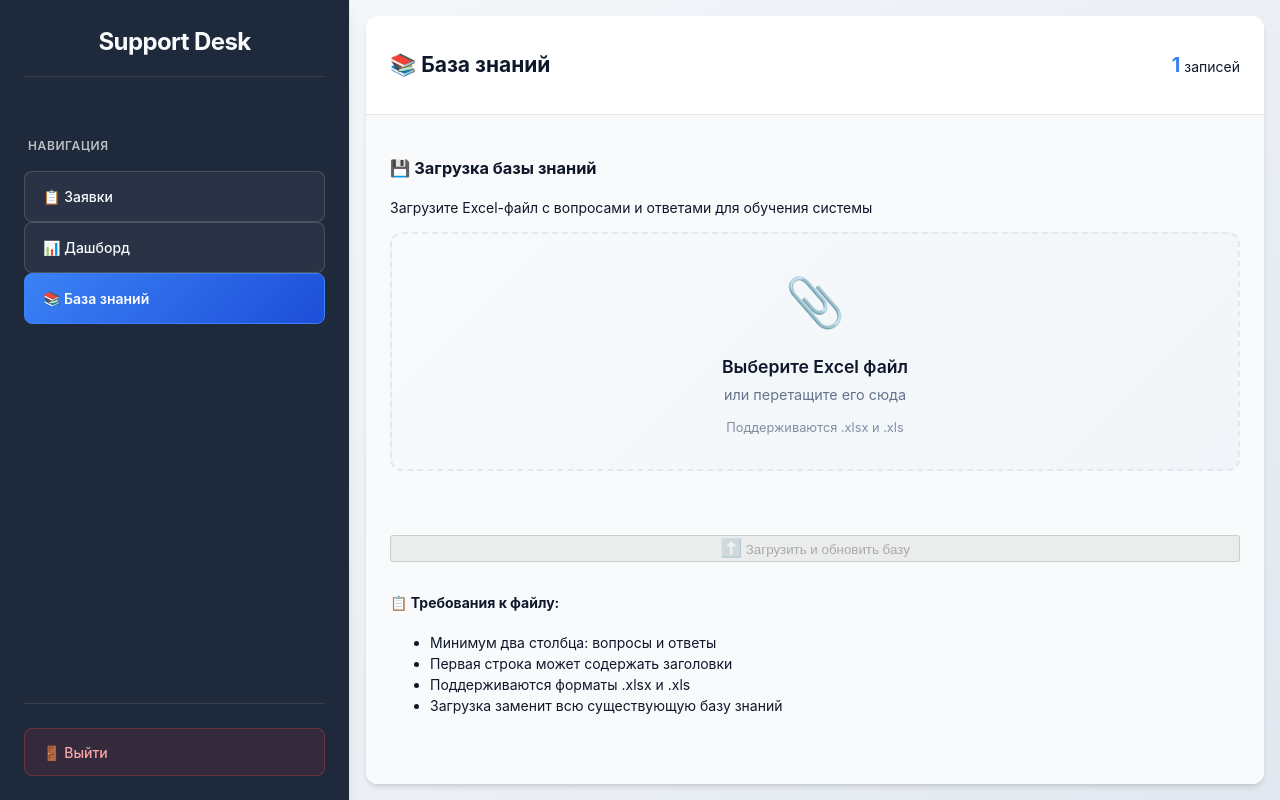
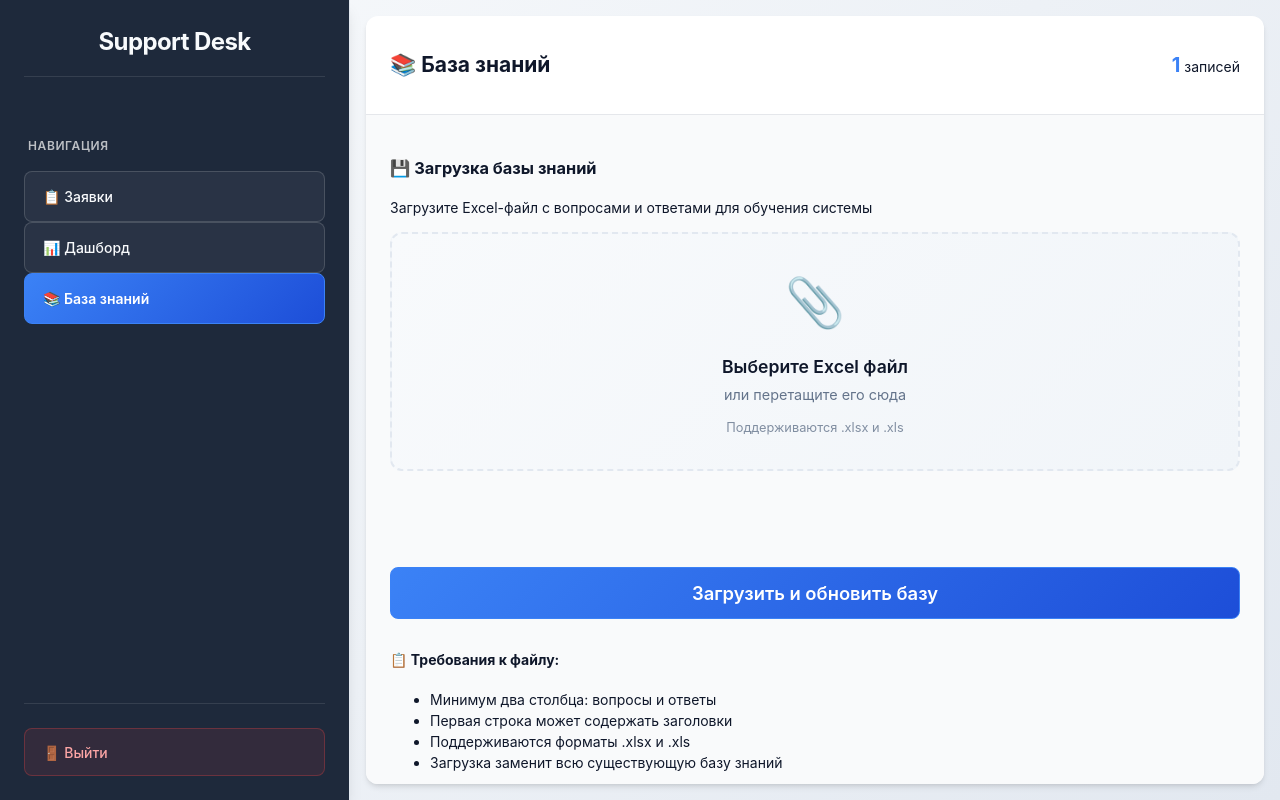
Before and after one commit to Kostya-meow/support, a FastAPI app: template app/templates/knowledge.html in a window 1280 px wide. Run offline with FastAPI, Linux system fonts and the light colour scheme; the template is opened without the code that fills it: most values are stand-ins (such as "Sample title", 1, 10 or a date in 2020).

Commit message:
более менее 1

```diff
--- a/app/bot.py
+++ b/app/bot.py
@@ -112,12 +112,12 @@ def create_dispatcher(
                 for i, chat_msg in enumerate(chat_history):
                     try:
                         sender = USER_SENDER if chat_msg.is_user else BOT_SENDER
+                        # Для новых сообщений не передавать created_at, чтобы использовалось текущее время
                         await crud.add_message(
                             session,
                             ticket_id=ticket.id,
                             sender=sender,
                             text=chat_msg.message,
-                            created_at=chat_msg.timestamp,
                             is_system=False
                         )
                         print(f"BOT DEBUG: Added history message {i+1}/{len(chat_history)}: {sender} - {chat_msg.message[:30]}...")
@@ -250,11 +250,9 @@ def create_dispatcher(
                 # Сохраняем расшифровку только для оператора
                 ticket_id, has_ticket = await _persist_message(message, transcribed_text)
 
-                if has_ticket and ticket_id:
-                    # В чат оператора отправляем только текст
-                    await _send_bot_message(ticket_id, transcribed_text)
-                else:
-                    # Для пользователя просто ответ бота
+                # Если есть заявка, сообщение уже сохранено как от пользователя — ничего не отправляем от бота
+                # Если нет заявки — просто ответить пользователю
+                if not has_ticket or not ticket_id:
                     await _answer_with_rag_only(message, transcribed_text)
 
             finally:
@@ -347,7 +345,6 @@ def create_dispatcher(
                             ticket_id=ticket.id,
                             sender=sender,
                             text=chat_msg.message,
-                            created_at=chat_msg.timestamp,
                             is_system=False
                         )
                         print(f"BOT DEBUG: Added history message {i+1}: [{sender}] {chat_msg.message[:30]}...")
--- a/app/crud.py
+++ b/app/crud.py
@@ -74,8 +74,7 @@ async def add_message(
         telegram_message_id=telegram_message_id,
         is_system=is_system,
     )
-    if created_at:
-        message.created_at = created_at
+    # Не передавать created_at, всегда использовать серверное время
     session.add(message)
     conversation = await session.get(models.Conversation, conversation_id)
     if conversation:
--- a/app/static/styles.css
+++ b/app/static/styles.css
@@ -1,3 +1,37 @@
+/* Центрирование и стиль кнопки загрузки базы знаний */
+#uploadButton.primary-button {
+    display: flex;
+    align-items: center;
+    justify-content: center;
+    margin: 32px auto 0 auto;
+    font-size: 1.15rem;
+    padding: 16px 32px;
+    min-width: 320px;
+    box-shadow: 0 4px 12px rgba(59, 130, 246, 0.10);
+}
+#uploadButton .button-icon {
+    font-size: 1.5em;
+    margin-right: 10px;
+}
+/* Красивая кнопка для загрузки и обновления базы */
+.upload-update-btn {
+    background: linear-gradient(90deg, #3b82f6 0%, #10b981 100%);
+    color: #fff;
+    border: none;
+    border-radius: 0.75rem;
+    padding: 16px 32px;
+    font-size: 1.2rem;
+    font-weight: 600;
+    box-shadow: 0 4px 12px rgba(59, 130, 246, 0.15);
+    cursor: pointer;
+    transition: background 0.2s, transform 0.2s;
+    margin: 0 auto;
+    display: block;
+}
+.upload-update-btn:hover {
+    background: linear-gradient(90deg, #2563eb 0%, #059669 100%);
+    transform: translateY(-2px) scale(1.04);
+}
 html, body {
     height: 100%;
 }
@@ -182,6 +216,7 @@ body {
 .link-button.primary:hover {
     background: linear-gradient(135deg, #1d4ed8 0%, #1e40af 100%);
     border-color: #1d4ed8;
+    transform: none;
 }
 
 /* Стили для вкладок */
--- a/app/templates/knowledge.html
+++ b/app/templates/knowledge.html
@@ -66,8 +66,7 @@
                                 <div id="fileName" class="file-name"></div>
                             </div>
 
-                            <button type="submit" class="primary-button" id="uploadButton" disabled>
-                                <span class="button-icon">⬆️</span>
+                            <button type="submit" class="link-button primary" id="uploadButton" style="margin: 32px auto 0 auto; display: flex; justify-content: center; align-items: center; min-width: 320px; font-size: 1.15rem;" disabled>
                                 Загрузить и обновить базу
                             </button>
                         </form>
--- a/app/tickets_crud.py
+++ b/app/tickets_crud.py
@@ -153,11 +153,12 @@ async def add_message(
     if created_at:
         message.created_at = created_at
     session.add(message)
-
+    await session.commit()
     # Обновляем время последнего обновления заявки
     ticket = await session.get(models.Ticket, ticket_id)
     if ticket:
         ticket.updated_at = datetime.utcnow()
+        await session.commit()
 
     await session.commit()
     await session.refresh(message)
```
Also changed, not shown: app/templates/dashboard.html (+5 -5 lines), knowledge.db, tickets.db.
